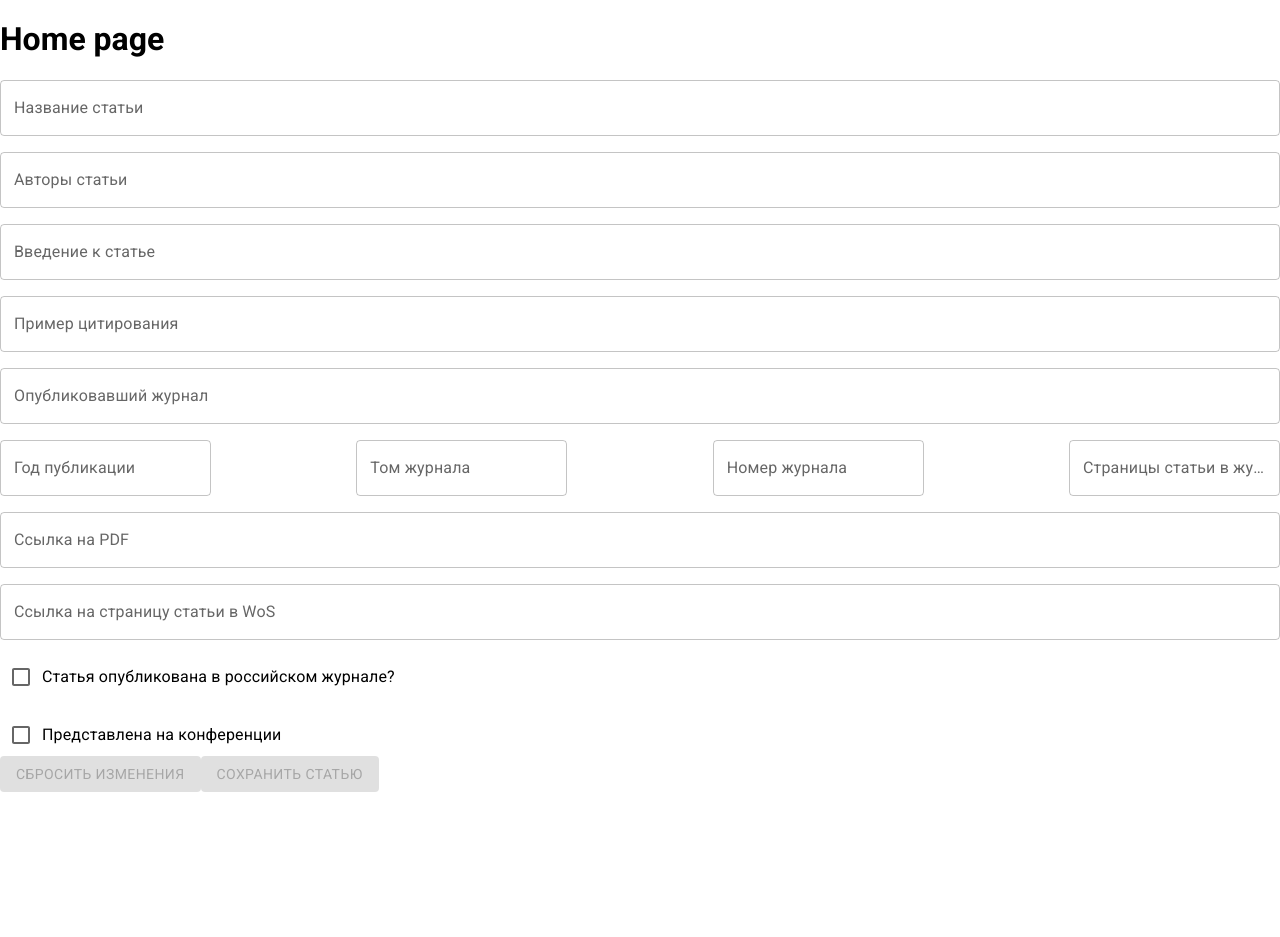
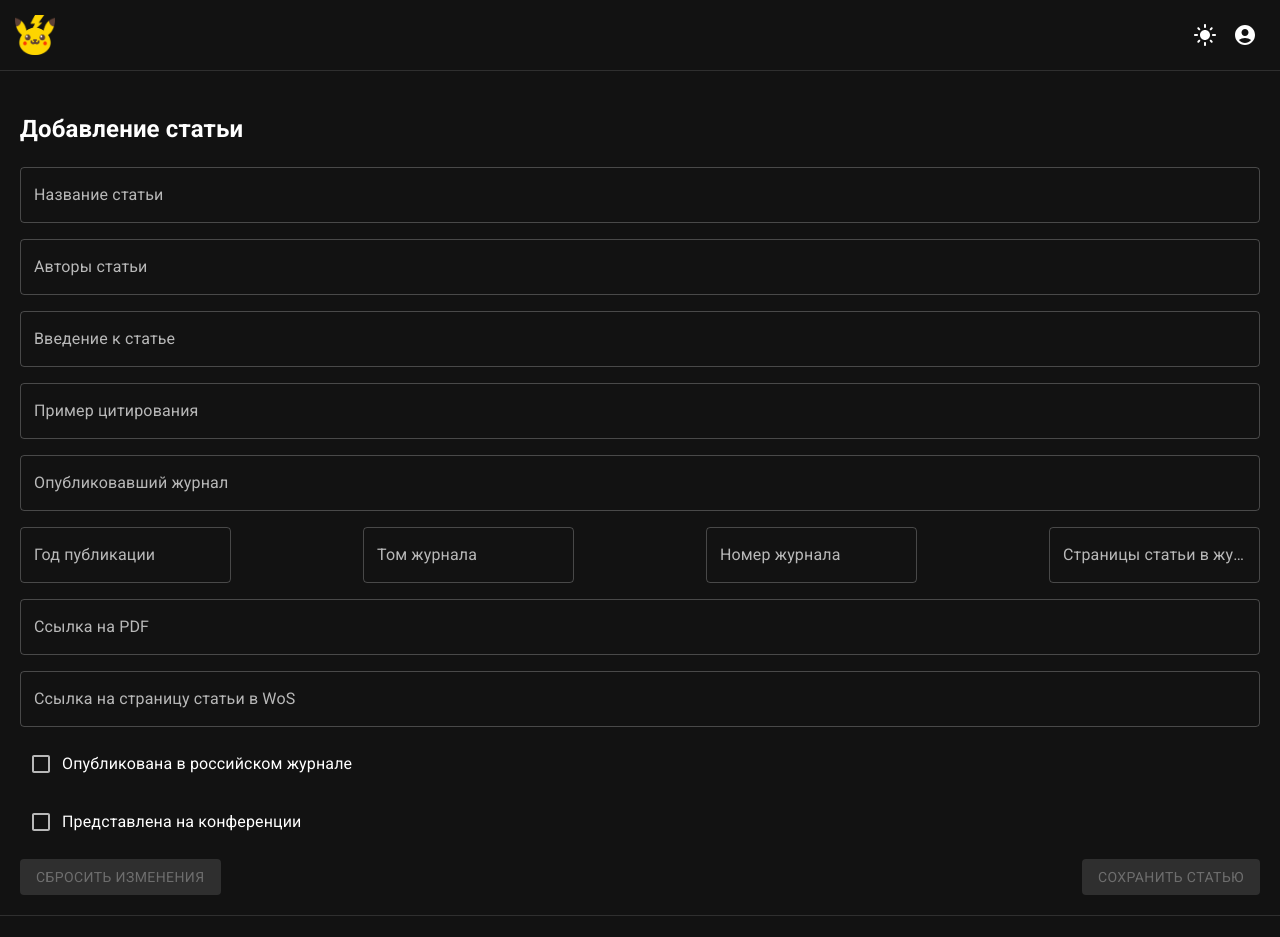
Before and after one commit to StRenedas/scientist-admin, a Next.js app: page / in a window 1280 px wide. Shown: the top 937 px of the page. Before the commit the page ends 800 px from the top, so only its background shows below. Built offline with nearby package versions, Linux system fonts and the light colour scheme; no server answers.

Commit message:
Basic layout done, continued to work on an article form

```diff
--- a/package.json
+++ b/package.json
@@ -14,8 +14,10 @@
     "@emotion/react": "^11.11.1",
     "@emotion/styled": "^11.11.0",
     "@hookform/resolvers": "^3.1.1",
+    "@mui/icons-material": "^5.14.1",
     "@mui/material": "^5.14.2",
     "@next/bundle-analyzer": "^13.4.12",
+    "@reduxjs/toolkit": "^1.9.5",
     "@types/node": "20.4.2",
     "@types/react": "18.2.15",
     "@types/react-dom": "18.2.7",
@@ -26,6 +28,8 @@
     "react": "18.2.0",
     "react-dom": "18.2.0",
     "react-hook-form": "^7.45.2",
+    "react-redux": "^8.1.2",
+    "sharp": "^0.32.4",
     "typescript": "5.1.6",
     "yup": "^1.2.0"
   },
--- a/pages/_app.tsx
+++ b/pages/_app.tsx
@@ -2,11 +2,16 @@ import '@/styles/globals.css'
 import type { AppProps } from 'next/app'
 import Layout from '@/layouts'
 import { Roboto } from 'next/font/google'
+import { createTheme, CssBaseline, ThemeProvider } from '@mui/material'
 
 const roboto = Roboto({ subsets: ['latin'], weight: ['400', '700'] })
+const darkTheme = createTheme({
+  palette: { mode: 'dark' },
+})
 export default function App({ Component, pageProps }: AppProps) {
   return (
-    <>
+    <ThemeProvider theme={darkTheme}>
+      <CssBaseline />
       <style jsx global>{`
         html {
           font-family: ${roboto.style.fontFamily};
@@ -15,6 +20,6 @@ export default function App({ Component, pageProps }: AppProps) {
       <Layout>
         <Component {...pageProps} />
       </Layout>
-    </>
+    </ThemeProvider>
   )
 }
--- a/pages/index.tsx
+++ b/pages/index.tsx
@@ -6,7 +6,6 @@ const ArticleForm = dynamic(() => import('@/components/Article/ArticleForm'), {
 export default function Home() {
   return (
     <>
-      <h1>Home page</h1>
       <ArticleForm />
     </>
   )
--- a/src/components/Article/ArticleForm/ArticleForm.tsx
+++ b/src/components/Article/ArticleForm/ArticleForm.tsx
@@ -80,6 +80,7 @@ const ArticleForm = () => {
 
   return (
     <Box>
+      <h2>Добавление статьи</h2>
       <form onSubmit={handleSubmit(onSubmit, onError)} noValidate={true}>
         <Stack spacing={2}>
           <TextField
@@ -165,7 +166,7 @@ const ArticleForm = () => {
 
           <FormControlLabel
             control={<Checkbox {...register('is_russian')} />}
-            label={'Статья опубликована в российском журнале?'}
+            label={'Опубликована в российском журнале'}
           />
 
           <FormControlLabel
@@ -174,6 +175,7 @@ const ArticleForm = () => {
           />
         </Stack>
 
+        <Stack mt={2} direction={'row'} justifyContent={'space-between'}>
           <Button
             type={'button'}
             disabled={!isDirty}
@@ -193,6 +195,7 @@ const ArticleForm = () => {
           >
             Сохранить статью
           </Button>
+        </Stack>
       </form>
       <DevTool control={control} />
     </Box>
--- a/src/components/Footer/Footer.tsx
+++ b/src/components/Footer/Footer.tsx
@@ -1,5 +1,20 @@
+import { Box, Typography } from '@mui/material'
+
 const Footer = () => {
-  return <footer></footer>
+  return (
+    <footer>
+      <Box
+        height={60}
+        display={'flex'}
+        alignItems={'center'}
+        justifyContent={'center'}
+      >
+        <Typography textAlign={'center'} m={2}>
+          © Sosedov S., 2023
+        </Typography>
+      </Box>
+    </footer>
+  )
 }
 
 export default Footer
--- a/src/components/Header/Header.tsx
+++ b/src/components/Header/Header.tsx
@@ -1,5 +1,30 @@
+import pikachu from '@/assets/images/pikachu.png'
+import Image from 'next/image'
+import { Box, Button, IconButton } from '@mui/material'
+import { AccountCircle, LightMode } from '@mui/icons-material'
 const Header = () => {
-  return <header></header>
+  return (
+    <header>
+      <Box
+        sx={{
+          display: 'flex',
+          alignItems: 'center',
+          justifyContent: 'space-between',
+          padding: '15px',
+        }}
+      >
+        <Image src={pikachu} alt={'Pikachuu~~'} width={40} height={40} />
+        <Box>
+          <IconButton>
+            <LightMode />
+          </IconButton>
+          <IconButton>
+            <AccountCircle />
+          </IconButton>
+        </Box>
+      </Box>
+    </header>
+  )
 }
 
 export default Header
--- a/src/layouts/Layout.tsx
+++ b/src/layouts/Layout.tsx
@@ -1,17 +1,20 @@
 import { ReactNode } from 'react'
 import Header from '@/components/Header'
 import Footer from '@/components/Footer'
+import { Box, Divider } from '@mui/material'
 
 interface LayoutProps {
   children: ReactNode
 }
 const Layout = ({ children }: LayoutProps) => {
   return (
-    <>
+    <Box sx={{ maxWidth: '1440px', margin: '0 auto' }}>
       <Header />
-      <main>{children}</main>
+      <Divider />
+      <Box p={'20px'}>{children}</Box>
+      <Divider />
       <Footer />
-    </>
+    </Box>
   )
 }
 
--- a/src/shared/api/Api.ts
+++ b/src/shared/api/Api.ts
@@ -1,4 +1,5 @@
-import axios, { Axios } from 'axios'
+import axios from 'axios'
+import { Simulate } from 'react-dom/test-utils'
 const $axios = axios.create({ baseURL: process.env.NEXT_PUBLIC_BASE_URL })
 export default class Api {
   static async get(url: string) {
@@ -6,7 +7,12 @@ export default class Api {
       const { data } = await $axios.get(url)
       return data
     } catch (e) {
-      console.error(e)
+      if (axios.isAxiosError(e)) {
+        console.log(e.status)
+        console.error(e.response)
+      } else {
+        console.error(e)
+      }
     }
   }
 
@@ -15,7 +21,11 @@ export default class Api {
       const { data } = await $axios.post(url, payload)
       return data
     } catch (e) {
-      console.error(e)
+      if (axios.isAxiosError(e)) {
+        return e.response
+      } else {
+        console.log(e)
+      }
     }
   }
 
```
Also changed, not shown: src/assets/images/pikachu.png (added), 1 other file (tests, documents, lock files or other folders). Lines whose indentation alone changed are shown as unchanged.
